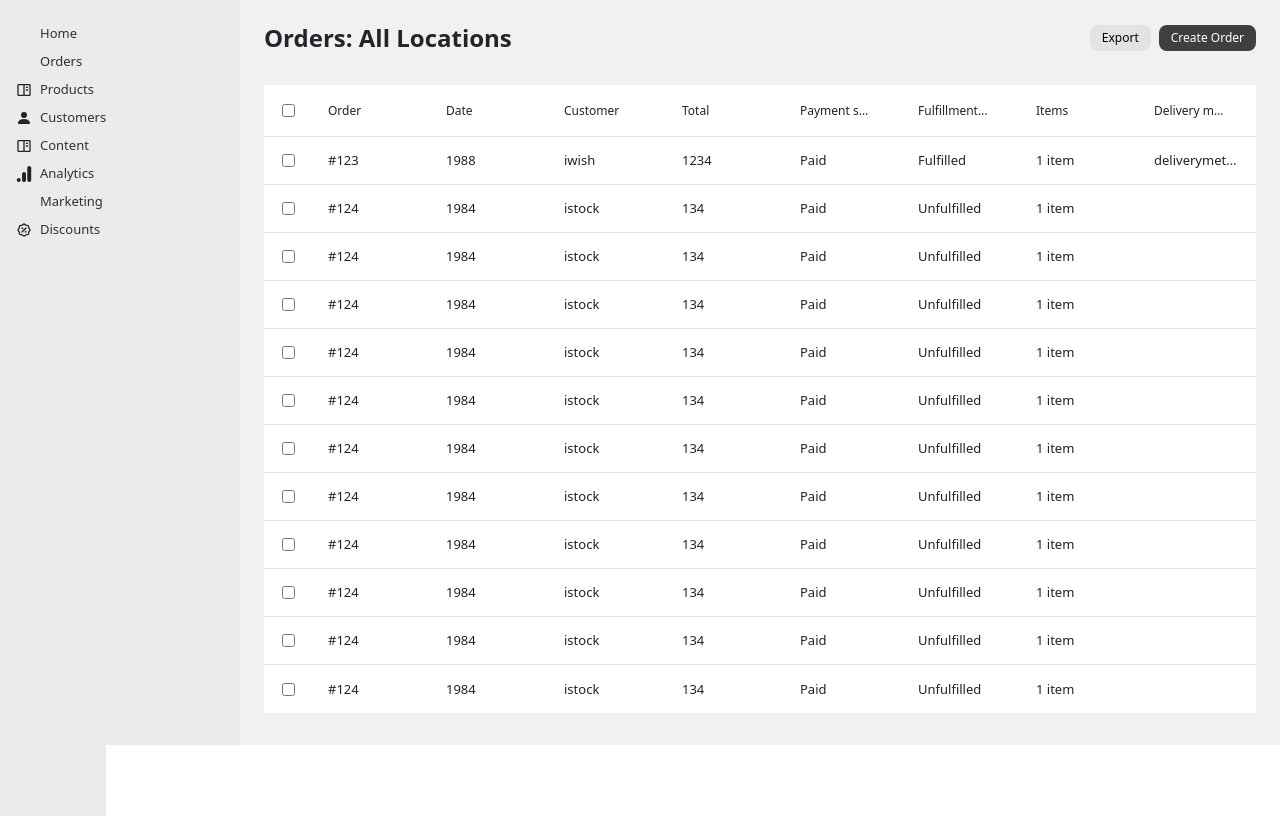
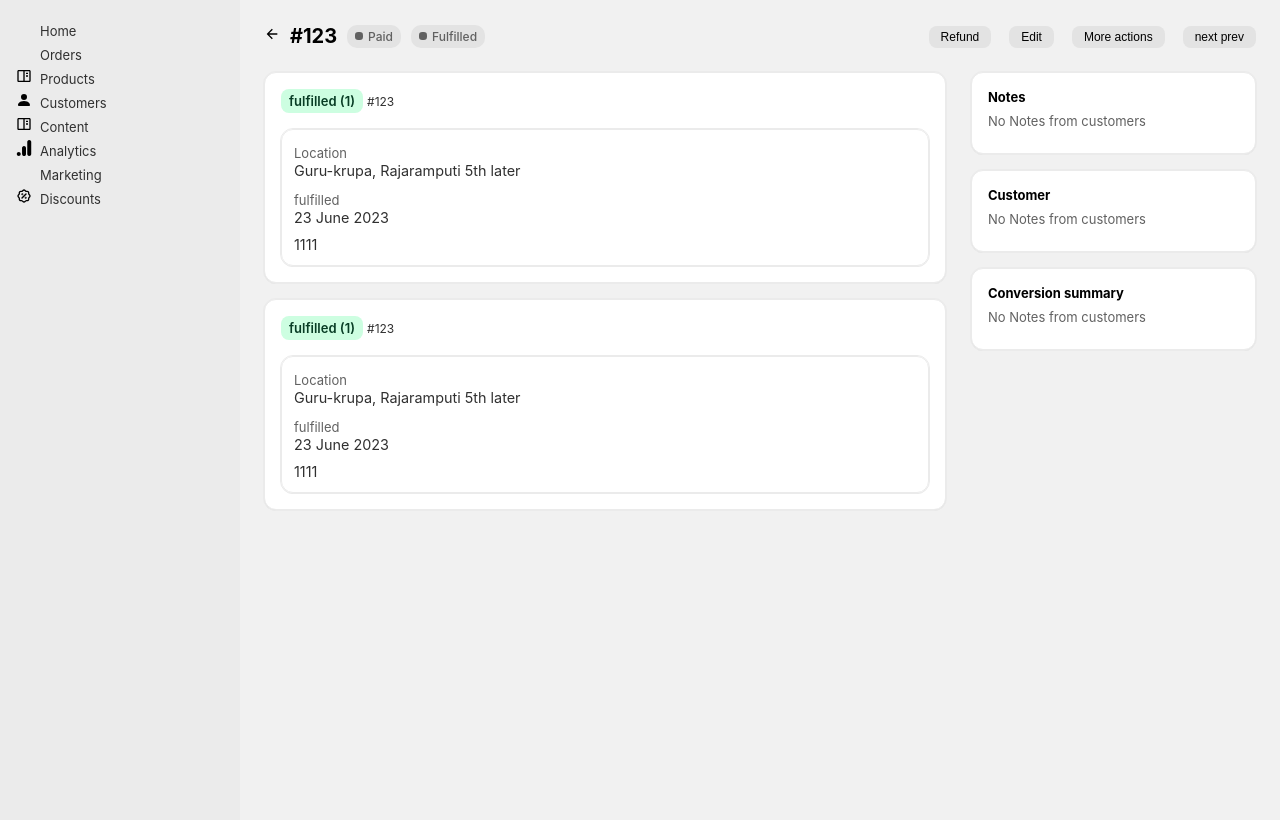
Before and after one commit to prajakta192/freecodecamp, a React (Create React App) app: page /orders in a window 1280 px wide. Built offline with nearby package versions, Linux system fonts and the light colour scheme; some icons are missing.

Commit message:
layout change

```diff
--- a/src/App.css
+++ b/src/App.css
@@ -2,33 +2,20 @@
   margin: 0;
   padding: 0;
 }
-
+button{
+  cursor: pointer;
+}
 /*Order page*/
-.orderWrapper{
+.mainWrapper{
   background: #f1f1f1;
   display: flex;
 }
-
-/*Table*/
 .tableWrapper{
   flex: 1 auto;
   padding: 0 1.5rem 2rem;
 }
-.tableHead{
-  padding: 1.5rem 0;
-}
-.tableHead h4{
-  font-weight: 700;
-}
-.tableHead,.rightSec{
-  display: flex;
-  justify-content: space-between;
-}
-.bElfLb, .hQlpoS{
-  padding-left: 5px!important;
-  padding-right: 5px!important;
-}
-.export-btn, .create-order-btn{
+
+.export-btn, .create-order-btn, .rightActionWrapper button{
   margin-left: .5rem;
   font-size: .75rem;
   border-radius: .5rem;
@@ -37,46 +24,11 @@
   border: none;
   font-weight: 500;
 }
-.export-btn{
+.export-btn, .rightActionWrapper button{
   background: #e3e3e3;
-   color: black;
+  color: black;
 }
-.export-btn:hover{
+.export-btn:hover, .rightActionWrapper button:hover{
   background: #d4d4d4;
   color: black;
 }
-.create-order-btn{
-  background: #3f3f3f;
-}
-.create-order-btn:hover{
-  background: #2b2b2b;
-  color: #e2e2e2;
-}
-/*Side bar*/
-
-.sidebar{
-  background: #ebebeb;
-  flex:1;
-  min-width: 15rem;
-  width: calc(100vw - 15rem);
-  padding-top:1rem ;
-  overflow: auto;
-}
-.sideNav{
- background: #ebebeb;
- position: fixed;
- height: 100vh;
-}
-.sideNav ul.sideMenu{
-  list-style: none;
-  padding-left: 1rem;
-}
-.sideNav ul.sideMenu li{
-  margin: .25rem 0;
-}
-.sideNav ul.sideMenu li a{
-  text-decoration: none;
-  font-size: 0.8125rem;
-  color: #303030;
-  margin-left: .5rem;
-}
--- a/src/App.js
+++ b/src/App.js
@@ -1,7 +1,6 @@
 import Login from './pages/Login'
 import OrderDashboard from './pages/OrderDashboard'
 import {Routes,Route} from 'react-router-dom'
-import 'bootstrap/dist/css/bootstrap.min.css';
 import './App.css';
 
 function App() {
--- /dev/null
+++ b/src/components/OrderDetails.js
@@ -0,0 +1,186 @@
+import React from 'react'
+import {RiArrowLeftLine} from 'react-icons/ri'
+import '../styles/orderdetails.css'
+
+const OrderDetails = () => {
+	return(
+			<>
+				<div className='orderWrapper'>
+					<div className='orderContainer'>
+						<div className='topSection'>
+							<div className='order-header'>
+								<div className='orderTitleWrapper'>
+									<div className='OrderDetails'>
+										<div className='goBackWrapper'>
+											<RiArrowLeftLine/>
+										</div>
+										<h1 className='orderId'>#123</h1>
+										<div className='paymentStatus'>
+											<span><small className='filledDot'></small> paid</span>
+										</div>
+										<div className='fulfillStatus'>
+											<span><small className='filledDot'></small>fulfilled</span>
+										</div>
+									</div>
+								</div>
+								<div className='rightActionWrapper'>
+									<div className='refund'>
+										<button>Refund</button>
+									</div>
+									<div className='edit'>
+										<button>Edit</button>
+									</div>
+									<div className='moreAction'>
+										<button>More actions</button>
+									</div>
+									<div className='nextPrev'>
+										<button>next prev</button>
+									</div>
+								</div>
+
+							</div>
+						</div>
+
+						<section>
+							<div className='leftSection'>
+								 <div className='OrderDetailCard'>
+								 	<div className='cardTitle'>
+								 	<div className='orderStatus'>
+								 		<h2>fulfilled (1)</h2>
+								 	</div>
+								 		<div className='orderTitle'>
+								 			<p>#123</p>
+								 		</div>
+								 	</div>
+								 	<div className='orderBox'>
+								 		<div className='insideOrderBox'>
+								 			<div className='orderBoxDetails'>
+								 				<div className='orderLocation'>
+								 					<dl>
+								 						<dt>
+								 							<span>Location</span>
+								 						</dt>
+								 						<dd>
+								 							<div>
+								 								<p>Guru-krupa, Rajaramputi 5th later</p>
+								 							</div>
+								 						</dd>
+								 					</dl>
+								 				</div>
+								 				<div className='orderStatus'>
+								 					<dl>
+								 						<dt>
+								 							<span>fulfilled</span>
+								 						</dt>
+								 						<dd>
+								 							<div>
+								 								<p>23 June 2023</p>
+								 							</div>
+								 						</dd>
+								 					</dl>
+								 				</div>
+								 				<div className='orderBoxId'>
+								 					<dl>
+								 						<dt>
+								 							<span></span>
+								 						</dt>
+								 						<dd>
+								 							<div>
+								 								<p>1111</p>
+								 							</div>
+								 						</dd>
+								 					</dl>
+								 				</div>
+								 			</div>
+								 		</div>
+								 	</div>
+								 </div>
+								 <div className='OrderDetailCard'>
+								 	<div className='cardTitle'>
+								 	<div className='orderStatus'>
+								 		<h2>fulfilled (1)</h2>
+								 	</div>
+								 		<div className='orderTitle'>
+								 			<p>#123</p>
+								 		</div>
+								 	</div>
+								 	<div className='orderBox'>
+								 		<div className='insideOrderBox'>
+								 			<div className='orderBoxDetails'>
+								 				<div className='orderLocation'>
+								 					<dl>
+								 						<dt>
+								 							<span>Location</span>
+								 						</dt>
+								 						<dd>
+								 							<div>
+								 								<p>Guru-krupa, Rajaramputi 5th later</p>
+								 							</div>
+								 						</dd>
+								 					</dl>
+								 				</div>
+								 				<div className='orderStatus'>
+								 					<dl>
+								 						<dt>
+								 							<span>fulfilled</span>
+								 						</dt>
+								 						<dd>
+								 							<div>
+								 								<p>23 June 2023</p>
+								 							</div>
+								 						</dd>
+								 					</dl>
+								 				</div>
+								 				<div className='orderBoxId'>
+								 					<dl>
+								 						<dt>
+								 							<span></span>
+								 						</dt>
+								 						<dd>
+								 							<div>
+								 								<p>1111</p>
+								 							</div>
+								 						</dd>
+								 					</dl>
+								 				</div>
+								 			</div>
+								 		</div>
+								 	</div>
+								 </div>
+							</div>
+							<div className='rightSection'>
+								<div className='rightVerticalStack'>
+										<div className='OrderDetailCard'>
+											<div className='sectionHead'>
+												<h2>Notes</h2>
+											</div>
+											<div className='extraNote'>
+												<p>No Notes from customers</p>
+											</div>
+										</div>
+										<div className='OrderDetailCard'>
+											<div className='sectionHead'>
+												<h2>Customer</h2>
+											</div>
+											<div className='extraNote'>
+												<p>No Notes from customers</p>
+											</div>
+										</div>
+										<div className='OrderDetailCard'>
+											<div className='sectionHead'>
+												<h2>Conversion summary</h2>
+											</div>
+											<div className='extraNote'>
+												<p>No Notes from customers</p>
+											</div>
+										</div>
+								</div>
+							</div>
+						</section>
+					</div>
+				</div>
+			</>
+		)
+}
+
+export default OrderDetails
--- a/src/components/SideBar.js
+++ b/src/components/SideBar.js
@@ -5,6 +5,8 @@ import {SiGoogleanalytics} from 'react-icons/si'
 import {TbDiscount2} from 'react-icons/tb'
 import {BiBookContent} from 'react-icons/bi'
 import {PiNotebookBold} from 'react-icons/pi'
+import '../styles/sidebar.css'
+
 const SideBar = () => {
 	return(
 			<>
--- a/src/components/Table.js
+++ b/src/components/Table.js
@@ -2,6 +2,7 @@ import React from 'react'
 import DataTable from 'react-data-table-component';
 import {Button} from 'react-bootstrap'
 import {data} from '../data.js'
+import '../styles/orderdatatable.css'
 const Table = () => {
 	const columns = [
     {
@@ -46,8 +47,6 @@ const Table = () => {
     },
 
 ];
-
-
 	return(
 			<>
 				<div className='tableContainer'>
--- a/src/pages/OrderDashboard.js
+++ b/src/pages/OrderDashboard.js
@@ -1,20 +1,20 @@
 import React from 'react'
 import DataTable from 'react-data-table-component';
 import SideBar from '../components/SideBar'
-import Table from '../components/Table'
+import OrderDetails from '../components/OrderDetails'
 
 const OrderDashboard = () => {
 
 	return(
 			<>
-				<div className='orderWrapper'>
+				<main className='mainWrapper'>
 					<div className='sidebar'>
 						<SideBar/>
 					</div>
 					<div className='tableWrapper'>
-						<Table/>
+						<OrderDetails/>
 					</div>
-				</div>
+				</main>
 			</>
 		)
 }
--- a/src/styles/login.css
+++ b/src/styles/login.css
@@ -9,7 +9,7 @@
   align-items: center;
 }
 .loginContainer{
-  width: 400px;
+  width: 350px;
   display: flex;
   flex-direction: column;
   background: white; /* rgba(172,169,169,.5);*/
--- /dev/null
+++ b/src/styles/orderdetails.css
@@ -0,0 +1,103 @@
+.orderTitleWrapper .OrderDetails, .order-header, .rightActionWrapper,.paymentStatus span, .fulfillStatus span{
+	display: flex;
+	align-items: center;
+	justify-content: space-between;
+}
+.orderBoxDetails, .rightVerticalStack, .leftSection{
+	display: flex;
+	flex-direction: column;
+	gap: 1rem;
+}
+.orderTitleWrapper .OrderDetails, .order-header, .rightActionWrapper{
+	gap: 10px;
+}
+.OrderDetails .orderId{
+	font-size: 1.25rem;
+}
+.topSection{
+	padding: 1.5rem 0;
+	margin: 0 auto;
+}
+.paymentStatus span, .fulfillStatus span{
+	gap: 5px;
+	color: #616161;
+	text-transform: capitalize;
+	font-weight: 500;
+	font-size: .75rem;
+	background: #e3e3e3;
+	border-radius: 10px;
+	padding: .25rem .5rem;
+}
+.filledDot{
+	display: inline-block;
+	width: 8px;
+	height: 8px;
+	border-radius: 40%;
+	background: #616161;
+}
+
+/*detail card*/
+.orderContainer .OrderDetailCard, .orderBoxDetails{
+	border: 0.0625rem solid #ebebeb;
+	border-radius: .75rem;
+	box-shadow: 0 0.0625rem 0 #00000012;
+	outline: 0.0625rem solid #ebebeb;
+}
+.orderBoxDetails{
+	gap: 10px;
+	padding: .75rem;
+}
+/*card*/
+.orderContainer .OrderDetailCard, .rightVerticalStack .OrderDetailCard{
+	background: #fff;
+	overflow: clip;
+}
+.orderLocation dl dt span, .orderStatus dl dt span, .OrderDetailCard .extraNote p{
+	font-size: 0.8125rem;
+	color: #616161;
+}
+.orderLocation dl dd p, .orderStatus dl dd p, .orderBoxId dl dd p{
+	color: #303030;
+	font-size: .9rem;
+}
+section, .cardTitle{
+	display: flex;
+}
+section{
+	gap: 25px;
+}
+.leftSection{
+	flex: 1 1 40%;
+}
+.cardTitle{
+	align-items: center;
+	gap: .25rem;
+	padding: 1rem;
+}
+.cardTitle .orderStatus h2{
+	border-radius: .5rem;
+	font-weight: 600;
+	background: #cdfee1;
+	color: #083d25;
+	padding: .25rem .5rem;
+}
+.cardTitle .orderTitle p{
+	font-size: .75rem;
+	font-weight: 400;
+	color: #303030;
+}
+.insideOrderBox{
+	padding: 0 1rem 1rem;
+}
+.OrderDetailCard .sectionHead h2, .cardTitle .orderStatus h2{
+	font-size: .8125rem;
+}
+.rightSection{
+	flex: 1;
+}
+.rightVerticalStack .OrderDetailCard{
+	padding: 1rem;
+}
+.extraNote{
+	padding: .5rem 0;
+}
--- /dev/null
+++ b/src/styles/sidebar.css
@@ -0,0 +1,28 @@
+
+/*Side bar*/
+.sidebar{
+  background: #ebebeb;
+/*  flex:1;*/
+  min-width: 15rem;
+  width: 15rem;
+  padding-top:1rem ;
+  overflow: auto;
+}
+.sideNav{
+ background: #ebebeb;/*
+ position: fixed;*/
+ height: 100vh;
+}
+.sideNav ul.sideMenu{
+  list-style: none;
+  padding-left: 1rem;
+}
+.sideNav ul.sideMenu li{
+  margin: .25rem 0;
+}
+.sideNav ul.sideMenu li a{
+  text-decoration: none;
+  font-size: 0.8125rem;
+  color: #303030;
+  margin-left: .5rem;
+}
```
Also changed, not shown: src/styles/orderdatatable.css (added, +24 -0 lines).
